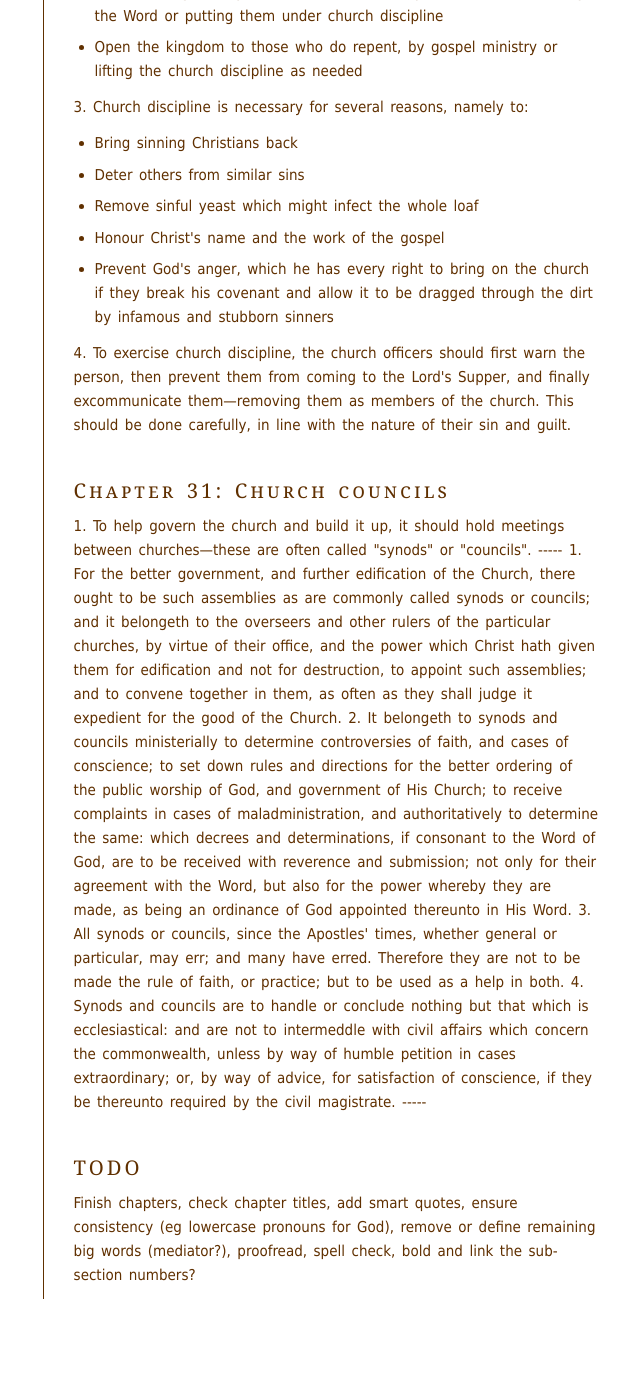
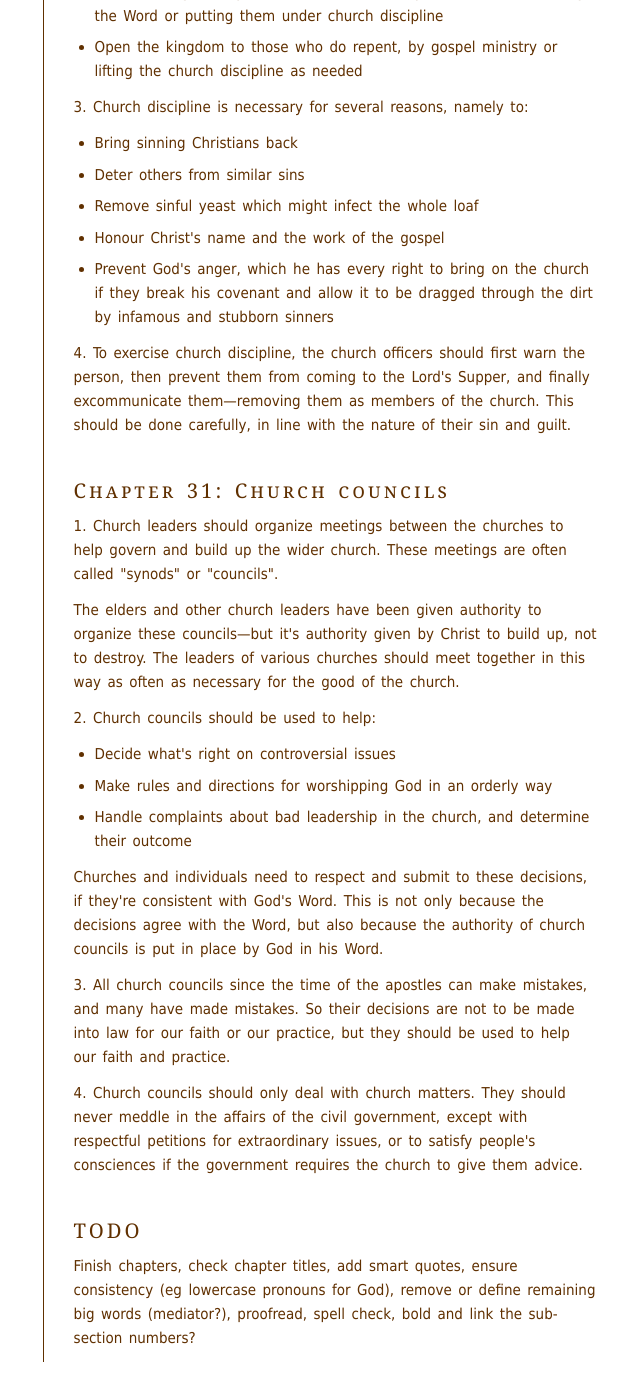
Before and after one commit to benhoyt/benhoyt.github.com, a Jekyll site: the page built from writings-plain-english-westminster.html, in a window 1280 px wide and 1400 px high, scrolled down 32105 px. Shown: the whole window, without its empty margins (391-1031 px from the left). Built offline with Jekyll 4.4.1, drawn with Linux system fonts in a browser that asks for light colours; before the commit the page ends 33442 px from its top, so only the background shows below that; some of the changed text lies outside the part shown.

Commit message:
Finished chapter 31.

```diff
--- a/writings-plain-english-westminster.html
+++ b/writings-plain-english-westminster.html
@@ -77,7 +77,7 @@ permalink: /writings/plain-english-westminster/index.html
  <li><a href="#chapter28">Chapter 28: Baptism</a></li>
  <li><a href="#chapter29">Chapter 29: The Lord's Supper</a></li>
  <li><a href="#chapter30">Chapter 30: Church government and discipline</a></li>
- <li><a href="#chapter31">Chapter 31: </a></li>
+ <li><a href="#chapter31">Chapter 31: Church councils</a></li>
  <li><a href="#chapter32">Chapter 32: </a></li>
  <li><a href="#chapter33">Chapter 33: </a></li>
 </ul>
@@ -735,17 +735,23 @@ permalink: /writings/plain-english-westminster/index.html
 
 <h2 id="chapter31">Chapter 31: Church councils</h2>
 
-<p>1. To help govern the church and build it up, it should hold meetings between churches—these are often called "synods" or "councils".
+<p>1. Church leaders should organize meetings between the churches to help govern and build up the wider church. These meetings are often called "synods" or "councils".</p>
 
------
-1.  For the better government, and further edification of the Church, there ought to be such assemblies as are commonly called synods or councils; and it belongeth to the overseers and other rulers of the particular churches, by virtue of their office, and the power which Christ hath given them for edification and not for destruction, to appoint such assemblies; and to convene together in them, as often as they shall judge it expedient for the good of the Church.
+<p>The elders and other church leaders have been given authority to organize these councils—but it's authority given by Christ to build up, not to destroy. The leaders of various churches should meet together in this way as often as necessary for the good of the church.</p>
 
-2.  It belongeth to synods and councils ministerially to determine controversies of faith, and cases of conscience; to set down rules and directions for the better ordering of the public worship of God, and government of His Church; to receive complaints in cases of maladministration, and authoritatively to determine the same: which decrees and determinations, if consonant to the Word of God, are to be received with reverence and submission; not only for their agreement with the Word, but also for the power whereby they are made, as being an ordinance of God appointed thereunto in His Word.
+<p>2. Church councils should be used to help:</p>
 
-3.  All synods or councils, since the Apostles' times, whether general or particular, may err; and many have erred. Therefore they are not to be made the rule of faith, or practice; but to be used as a help in both.
+<ul>
+ <li>Decide what's right on controversial issues</li>
+ <li>Make rules and directions for worshipping God in an orderly way</li>
+ <li>Handle complaints about bad leadership in the church, and determine their outcome</li>
+</ul>
 
-4.  Synods and councils are to handle or conclude nothing but that which is ecclesiastical: and are not to intermeddle with civil affairs which concern the commonwealth, unless by way of humble petition in cases extraordinary; or, by way of advice, for satisfaction of conscience, if they be thereunto required by the civil magistrate.
------
+<p>Churches and individuals need to respect and submit to these decisions, if they're consistent with God's Word. This is not only because the decisions agree with the Word, but also because the authority of church councils is put in place by God in his Word.</p>
+
+<p>3. All church councils since the time of the apostles can make mistakes, and many have made mistakes. So their decisions are not to be made into law for our faith or our practice, but they should be used to help our faith and practice.</p>
+
+<p>4. Church councils should only deal with church matters. They should never meddle in the affairs of the civil government, except with respectful petitions for extraordinary issues, or to satisfy people's consciences if the government requires the church to give them advice.</p>
 
 
 <h2>TODO</h2>
```
